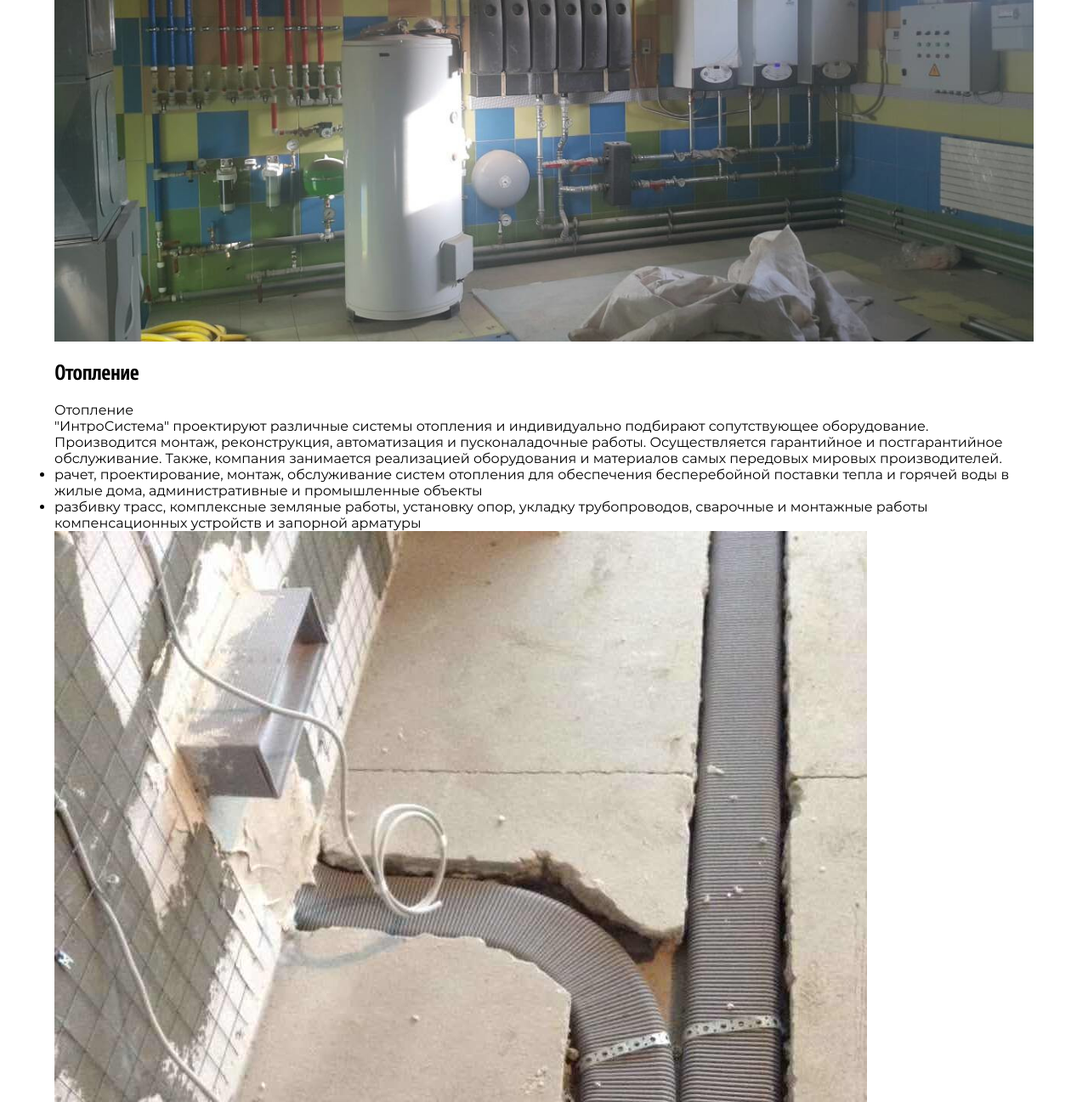
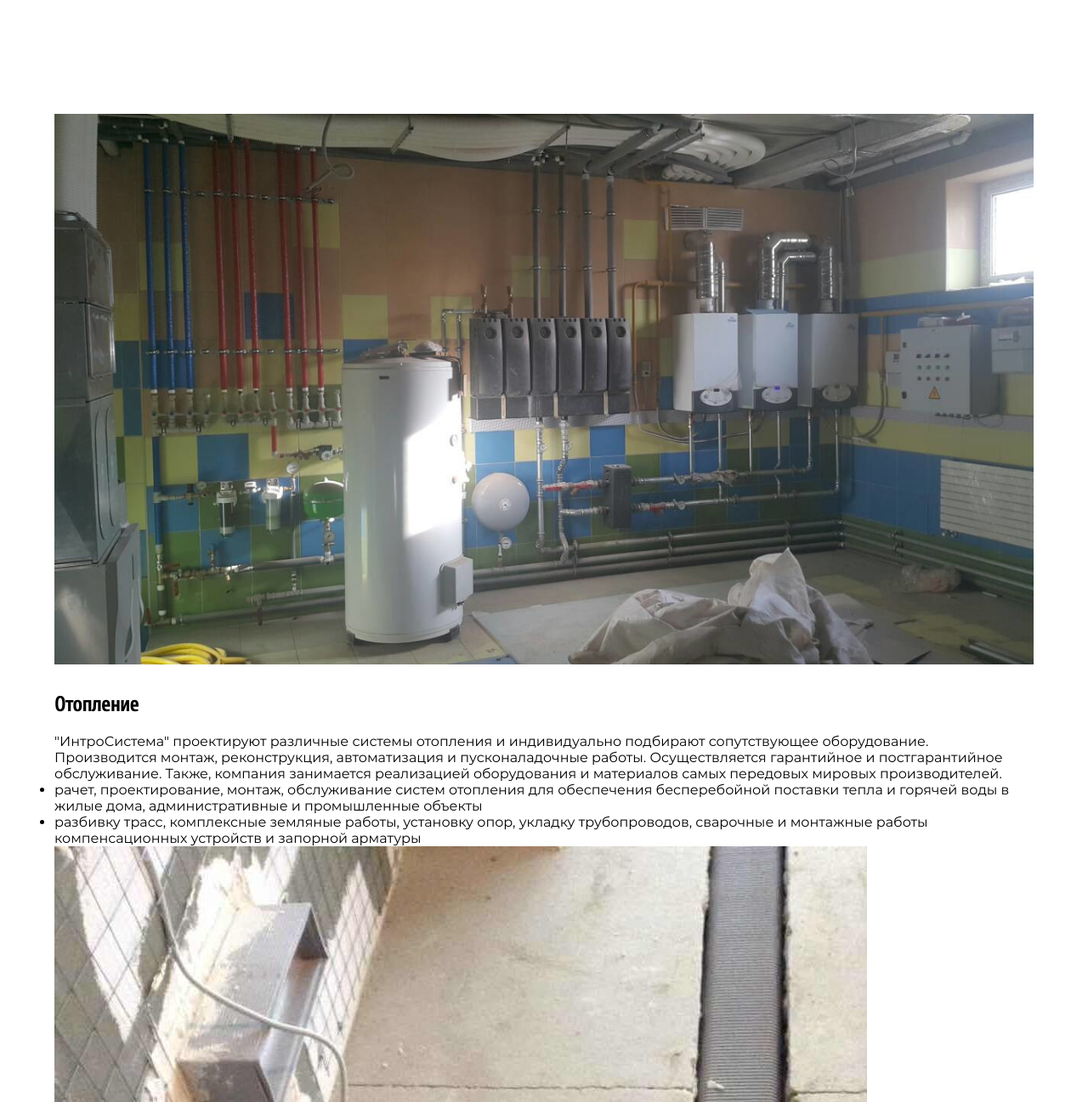
Before and after one commit to ar78ilnik/introsystema, a plain HTML site: page app/activity.html in a window 1280 px wide. Shown: the part 414-1711 px from the top of the page at 85% size. Drawn offline with nearby package versions, Linux system fonts and the light colour scheme; files that its build step writes are made by us from their sources.

Commit message:
20 enero

```diff
--- a/app/activity.html
+++ b/app/activity.html
@@ -48,8 +48,7 @@
 						<h2 id="heating" class="article-head">Отопление</h2>
 					</header>
 					<dl class="heating-list">
-						<dt class="heating-term">Отопление</dt>
-						<dd class="heating-def">"ИнтроСистема" проектируют различные системы отопления и индивидуально подбирают сопутствующее оборудование. Производится монтаж, реконструкция, автоматизация и 				пусконаладочные работы. Осуществляется гарантийное и постгарантийное обслуживание. Также, компания занимается реализацией оборудования и материалов самых передовых мировых производителей.</dd>
+						<p class="heating-def">"ИнтроСистема" проектируют различные системы отопления и индивидуально подбирают сопутствующее оборудование. Производится монтаж, реконструкция, автоматизация и 				пусконаладочные работы. Осуществляется гарантийное и постгарантийное обслуживание. Также, компания занимается реализацией оборудования и материалов самых передовых мировых производителей.</p>
 					</dl>
 					<ul>
 						<li>рачет, проектирование, монтаж, обслуживание систем отопления для обеспечения бесперебойной поставки тепла и горячей воды в жилые дома, административные и промышленные объекты</li>
--- a/app/less/article/article.less
+++ b/app/less/article/article.less
@@ -6,6 +6,6 @@
 	}
 	&-img {
 		display: inline-block;
-		margin-bottom: 20px;
+		margin-bottom: 30px;
 	}
 }
--- /dev/null
+++ b/app/less/heating/heating.less
@@ -0,0 +1,3 @@
+.heating-def {
+	line-height: 2;
+}
--- a/app/less/main-activity/main-activity.less
+++ b/app/less/main-activity/main-activity.less
@@ -1,4 +1,4 @@
 .main-activity {
 	width: 90%;
-	margin: 0 auto;
+	margin: 130px auto 0 auto;
 }
--- a/app/less/page-header/page-header.less
+++ b/app/less/page-header/page-header.less
@@ -45,6 +45,7 @@
 	justify-content: flex-start;
 	align-items: flex-end;
 	transition: 1s;
+	margin-top: 130px;
 }
 .page-header--closed-noindex {
 	height: 60px;
--- a/app/less/slogan/slogan.less
+++ b/app/less/slogan/slogan.less
@@ -1,6 +1,9 @@
 .slogan__project {
 	width: 100%;
 	margin-left: 4%;
+}
+.slogan__def {
+	margin-bottom: 20px;
 }
 .slogan__term {
 	display: none;
@@ -10,6 +13,7 @@
 	text-decoration: none;
 	color: #000;
 	font-family: "Jura";
+	font-weight: 500;
 }
 .slogan__link:hover {
 	color: #666;
```
Also changed, not shown: app/less/heating.less (added).
